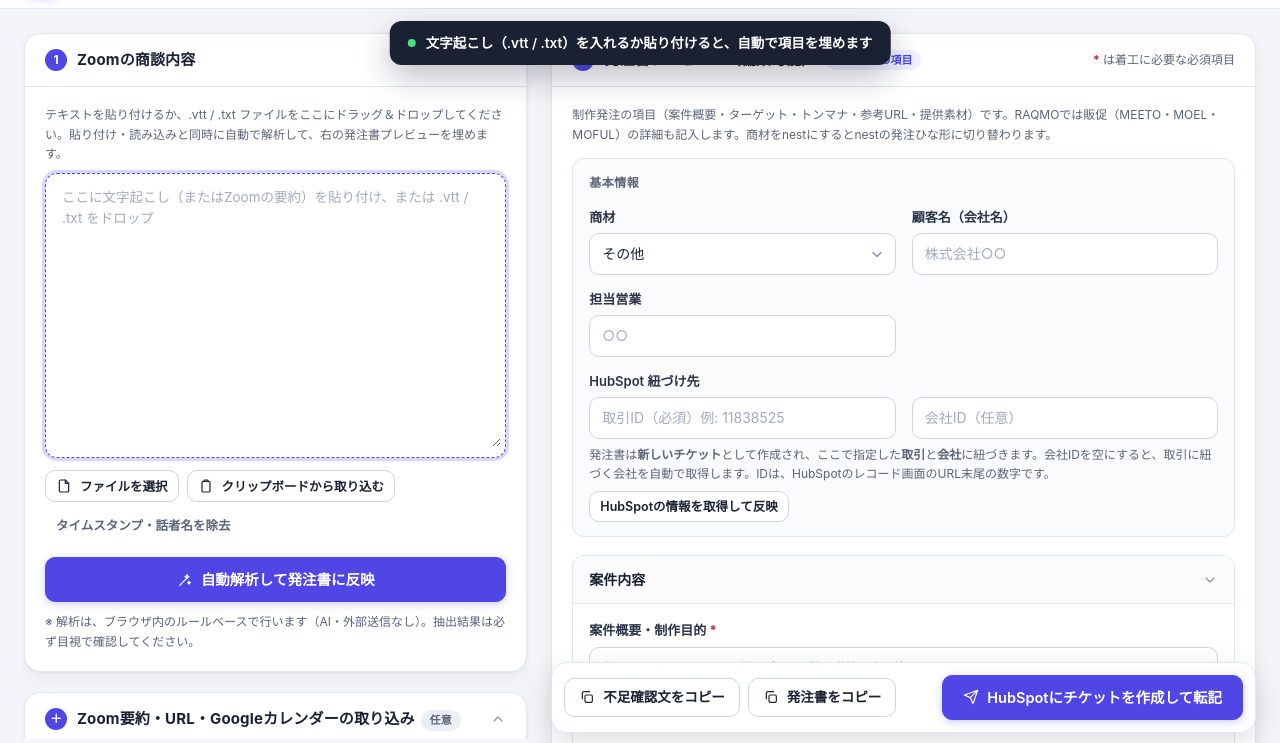
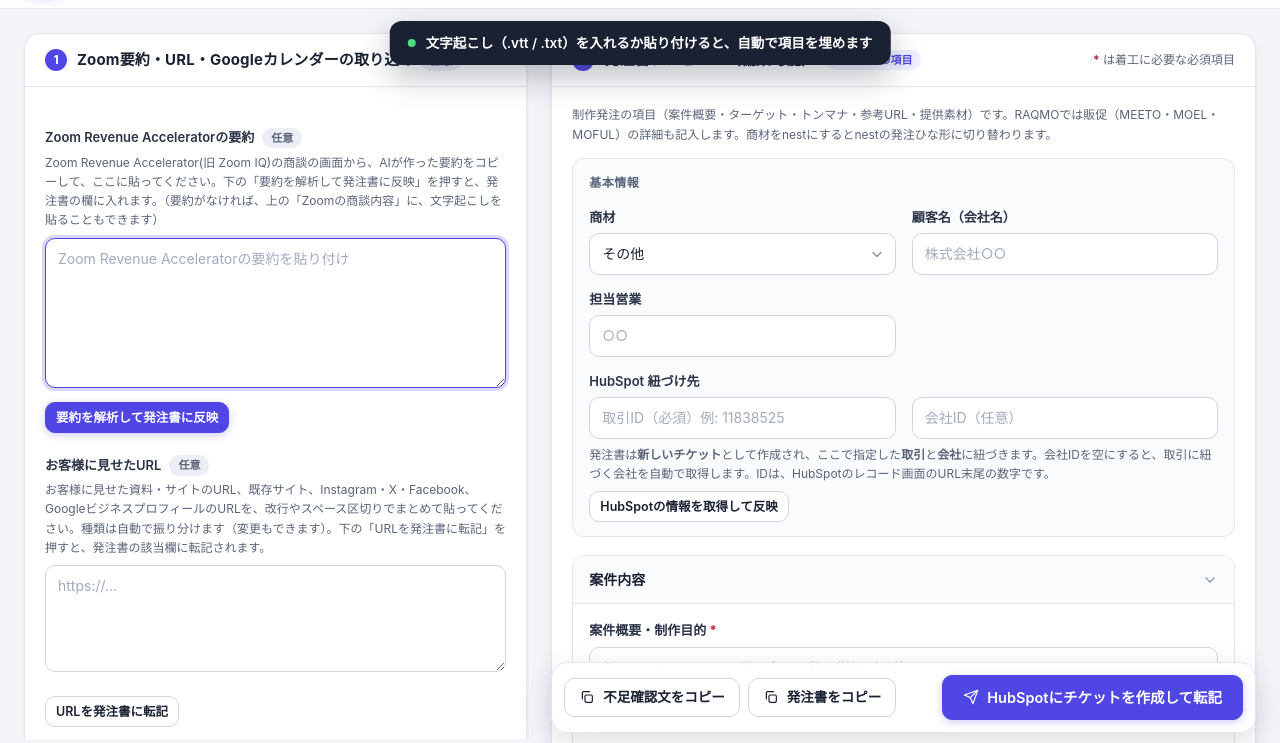
Before and after one commit to kizunayyamamoto-afk/kzn-form-tool, a plain HTML site: page index.html in a window 1280 px wide. Both pictures are taken after a click on the button "その他の案件". Shown: the part 55-798 px from the top of the page. Drawn offline with nearby package versions, Linux system fonts and the light colour scheme.

Commit message:
「Zoomの商談内容」の欄を画面から外し、Zoom要約・URL・Googleカレンダーの取り込みを常に表示する
Co-Authored-By: Claude Sonnet 5.5 <noreply@anthropic.com>
Claude-Session: https://claude.ai/code/session_013VPmaXRcznW48QUUkSRSDs

```diff
--- a/index.html
+++ b/index.html
@@ -240,7 +240,7 @@
   <!-- ===================== 左カラム：入力 ===================== -->
   <section class="col-left" aria-label="入力">
 
-    <div class="card">
+    <div id="zoomCard" class="card hidden">   <!-- 非表示: 要約の解析で内部的に使う -->
       <div class="card-head">
         <span class="step-no">1</span>
         <h2 class="card-title">Zoomの商談内容</h2>
@@ -271,12 +271,11 @@
       </div>
     </div>
 
-    <details id="srcCard" class="card" open>
-      <summary>
-        <span class="step-no">＋</span>
-        <span class="card-title">Zoom要約・URL・Googleカレンダーの取り込み<span class="pill pill-muted" style="margin-left:6px">任意</span></span>
-        <svg class="icon chev" aria-hidden="true"><use href="#i-chevron"/></svg>
-      </summary>
+    <div id="srcCard" class="card">
+      <div class="card-head">
+        <span class="step-no">1</span>
+        <h2 class="card-title">Zoom要約・URL・Googleカレンダーの取り込み<span class="pill pill-muted" style="margin-left:6px">任意</span></h2>
+      </div>
       <div class="card-body">
     <div class="start-block">
       <label for="srcSummary" class="label">Zoom Revenue Acceleratorの要約<span class="pill pill-muted">任意</span></label>
@@ -294,7 +293,7 @@
     </div>
 
     <div class="start-block">
-        <details id="gdBox">
+        <details id="gdBox" open>
           <summary style="cursor:pointer;font-weight:600">Googleカレンダー・ドライブから案件の商談ノートを取得<span id="gdPill" class="pill pill-muted" style="margin-left:6px">未ログイン</span></summary>
           <p class="hint" style="margin:8px 0">Googleカレンダーの予定から案件を選び、その案件の商談ノート(Googleドキュメント)をGoogleドライブから探して取り込みます。取り込むと、発注書の欄に反映します。Googleにログインして読み取るだけで、書き込み・削除はしません。サーバーは要りません。準備のしかたは、READMEの「Googleカレンダー・ドライブの連携」を見てください。</p>
           <label for="gdClientId" class="label">GoogleのOAuthクライアントID</label>
@@ -323,7 +322,7 @@
             <button id="btnGdImport" type="button" class="btn btn-sm btn-primary" style="margin-top:8px">この商談ノートを取り込む</button>
           </div>
           <div id="gdStatus" class="hint" style="margin-top:6px" role="status"></div>
-        </details>
+        </div>
     </div>
 
       </div>
@@ -2248,7 +2247,7 @@
     $('btnRestart').classList.remove('hidden');
     renderAll();
     refreshAll();
-    $('transcript').focus();
+    $('srcSummary').focus();
     if ($('hsDealId').value.trim() && hsReady()) hsLoadInfo(true);   // 取引IDが入り、トークンが設定済みなら、HubSpotの情報も読み取る
     if (announce) {
       toast('文字起こし（.vtt / .txt）を入れるか貼り付けると、自動で項目を埋めます');
```
Also changed, not shown: 1 other file.
